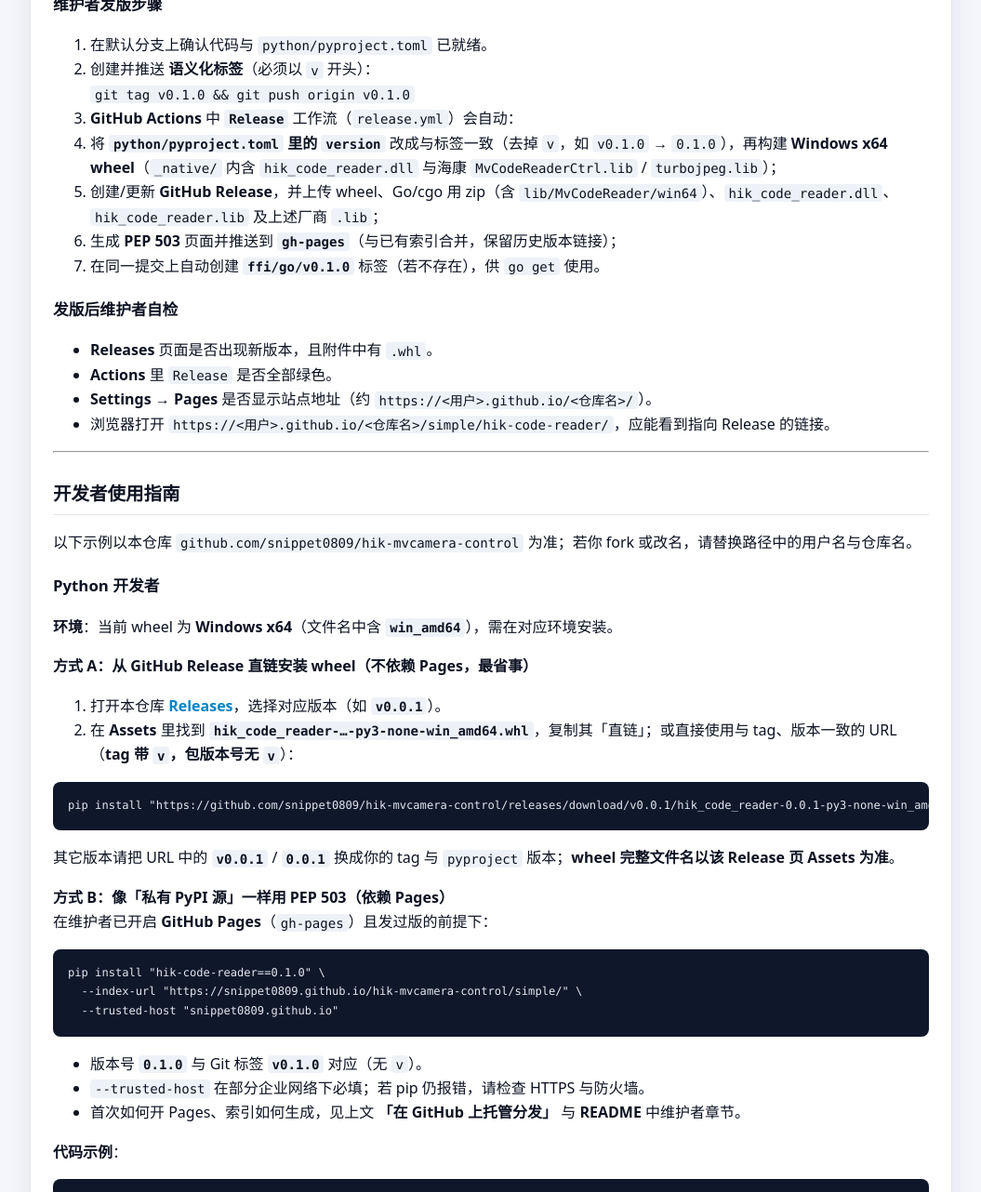
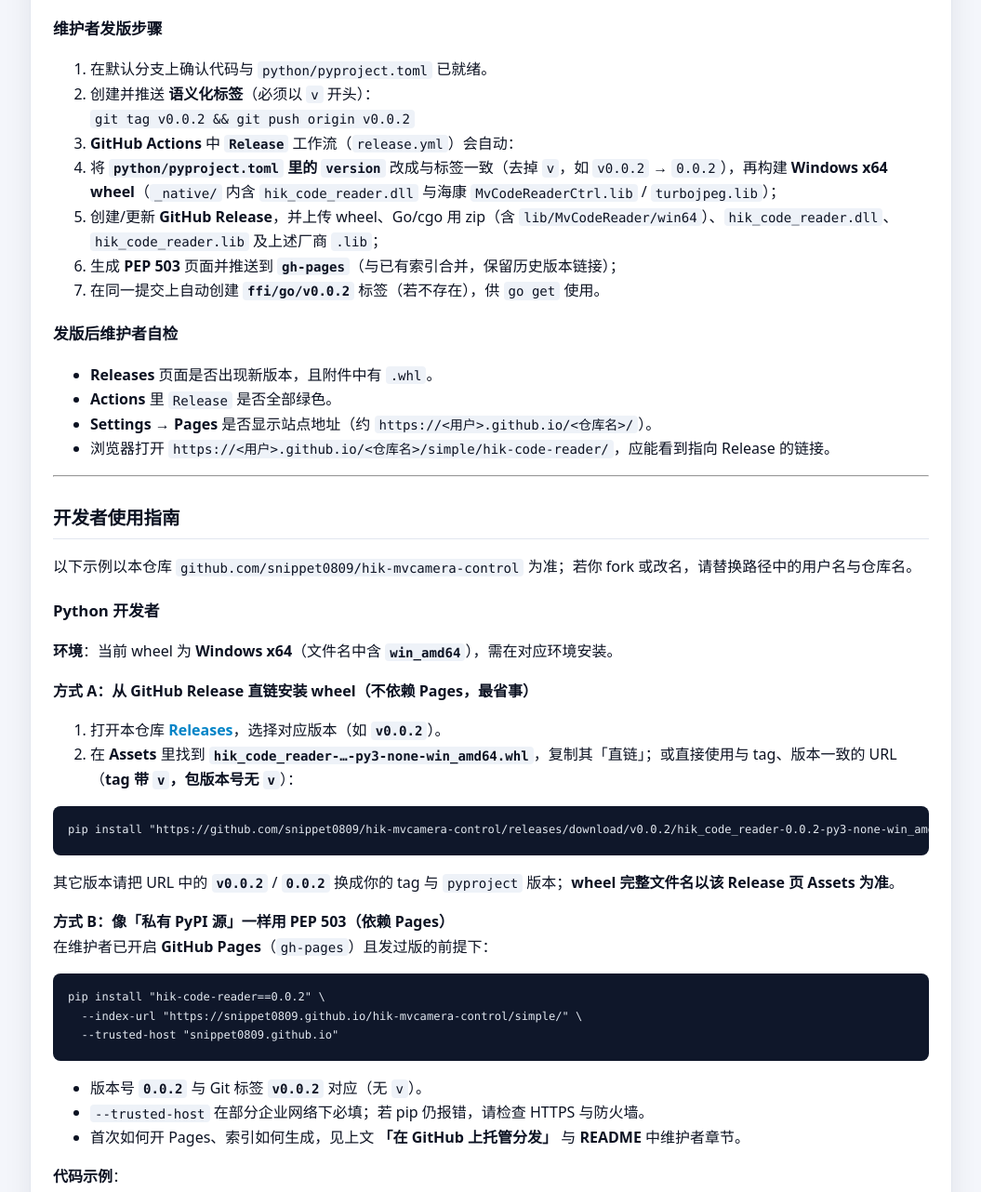
Before and after one commit to snippet0809/hik-mvcamera-control, a plain HTML site: page index.html in a window 1280 px wide. Shown: the part 3285-4567 px from the top of the page at 93% size, without its empty margins (112-1167 px from the left). Drawn offline with Linux system fonts and the light colour scheme.

Commit message:
deploy: 9ef796a3b9c7a34c16f49a638a6dfd0c75563a42

```diff
--- a/index.html
+++ b/index.html
@@ -314,7 +314,7 @@
 <ul>
 <li><strong>枚举设备</strong>：<code>enumDevice()</code>，返回序列号与 GigE 导出 IP 等信息（见 <code>src/code_reader/device_info.cpp</code>）。</li>
 <li><strong>运行控制</strong>：<code>startDevice</code> / <code>stopDevice</code>（内部完成打开设备、注册图像回调、起停取流等；按序列号操作）。</li>
-<li><strong>读码回调</strong>：<code>registerImageCallback</code>（BCR 结果列表）；<strong>软触发</strong>：<code>triggerDevice</code>（仅当设备处于取流 Grabbing）。</li>
+<li><strong>读码回调</strong>：<code>registerImageCallbackForSerial</code>（按序列号注册 BCR 结果列表；未注册则静默丢弃）；<strong>软触发</strong>：<code>triggerDevice</code>（仅当设备处于取流 Grabbing）。</li>
 <li><strong>改参前置</strong>：<code>openDeviceForParameters</code> 将设备置为 <strong>Open</strong>（已 OpenDevice、未取流）。正在取流时须先 <code>stopDevice</code>，否则会抛 <code>std::logic_error</code>。</li>
 <li><strong>GigE 网络</strong>：<code>setIp</code> 改 IP/掩码/网关（与 GenICam 写参不同类；成功后常 <code>destroyDevice</code> 释放本地缓存）。</li>
 <li><strong>GenICam 写参</strong>：<code>setIntValue</code> / <code>setFloatValue</code> / <code>setBoolValue</code> / <code>setStringValue</code> / <code>setEnumValue</code> / <code>setEnumValueByString</code>（均须先处于 Open，约定同 <code>openDeviceForParameters</code>）。</li>
@@ -363,12 +363,12 @@
 <ol>
 <li>在默认分支上确认代码与 <code>python/pyproject.toml</code> 已就绪。  </li>
 <li>创建并推送 <strong>语义化标签</strong>（必须以 <code>v</code> 开头）：<br />
-<code>git tag v0.1.0 &amp;&amp; git push origin v0.1.0</code>  </li>
+<code>git tag v0.0.2 &amp;&amp; git push origin v0.0.2</code>  </li>
 <li><strong>GitHub Actions</strong> 中 <strong><code>Release</code></strong> 工作流（<code>release.yml</code>）会自动：  </li>
-<li>将 <strong><code>python/pyproject.toml</code> 里的 <code>version</code></strong> 改成与标签一致（去掉 <code>v</code>，如 <code>v0.1.0</code> → <code>0.1.0</code>），再构建 <strong>Windows x64 wheel</strong>（<code>_native/</code> 内含 <code>hik_code_reader.dll</code> 与海康 <code>MvCodeReaderCtrl.lib</code> / <code>turbojpeg.lib</code>）；  </li>
+<li>将 <strong><code>python/pyproject.toml</code> 里的 <code>version</code></strong> 改成与标签一致（去掉 <code>v</code>，如 <code>v0.0.2</code> → <code>0.0.2</code>），再构建 <strong>Windows x64 wheel</strong>（<code>_native/</code> 内含 <code>hik_code_reader.dll</code> 与海康 <code>MvCodeReaderCtrl.lib</code> / <code>turbojpeg.lib</code>）；  </li>
 <li>创建/更新 <strong>GitHub Release</strong>，并上传 wheel、Go/cgo 用 zip（含 <code>lib/MvCodeReader/win64</code>）、<code>hik_code_reader.dll</code>、<code>hik_code_reader.lib</code> 及上述厂商 <code>.lib</code>；  </li>
 <li>生成 <strong>PEP 503</strong> 页面并推送到 <strong><code>gh-pages</code></strong>（与已有索引合并，保留历史版本链接）；  </li>
-<li>在同一提交上自动创建 <strong><code>ffi/go/v0.1.0</code></strong> 标签（若不存在），供 <code>go get</code> 使用。</li>
+<li>在同一提交上自动创建 <strong><code>ffi/go/v0.0.2</code></strong> 标签（若不存在），供 <code>go get</code> 使用。</li>
 </ol>
 <h3>发版后维护者自检</h3>
 <ul>
@@ -384,20 +384,20 @@
 <p><strong>环境</strong>：当前 wheel 为 <strong>Windows x64</strong>（文件名中含 <strong><code>win_amd64</code></strong>），需在对应环境安装。</p>
 <p><strong>方式 A：从 GitHub Release 直链安装 wheel（不依赖 Pages，最省事）</strong>  </p>
 <ol>
-<li>打开本仓库 <strong><a href="https://github.com/snippet0809/hik-mvcamera-control/releases">Releases</a></strong>，选择对应版本（如 <strong><code>v0.0.1</code></strong>）。  </li>
+<li>打开本仓库 <strong><a href="https://github.com/snippet0809/hik-mvcamera-control/releases">Releases</a></strong>，选择对应版本（如 <strong><code>v0.0.2</code></strong>）。  </li>
 <li>在 <strong>Assets</strong> 里找到 <strong><code>hik_code_reader-…-py3-none-win_amd64.whl</code></strong>，复制其「直链」；或直接使用与 tag、版本一致的 URL（<strong>tag 带 <code>v</code>，包版本号无 <code>v</code></strong>）：</li>
 </ol>
-<pre><code class="language-bash">pip install &quot;https://github.com/snippet0809/hik-mvcamera-control/releases/download/v0.0.1/hik_code_reader-0.0.1-py3-none-win_amd64.whl&quot;
+<pre><code class="language-bash">pip install &quot;https://github.com/snippet0809/hik-mvcamera-control/releases/download/v0.0.2/hik_code_reader-0.0.2-py3-none-win_amd64.whl&quot;
 </code></pre>
-<p>其它版本请把 URL 中的 <strong><code>v0.0.1</code></strong> / <strong><code>0.0.1</code></strong> 换成你的 tag 与 <code>pyproject</code> 版本；<strong>wheel 完整文件名以该 Release 页 Assets 为准</strong>。</p>
+<p>其它版本请把 URL 中的 <strong><code>v0.0.2</code></strong> / <strong><code>0.0.2</code></strong> 换成你的 tag 与 <code>pyproject</code> 版本；<strong>wheel 完整文件名以该 Release 页 Assets 为准</strong>。</p>
 <p><strong>方式 B：像「私有 PyPI 源」一样用 PEP 503（依赖 Pages）</strong><br />
 在维护者已开启 <strong>GitHub Pages</strong>（<code>gh-pages</code>）且发过版的前提下：</p>
-<pre><code class="language-bash">pip install &quot;hik-code-reader==0.1.0&quot; \
+<pre><code class="language-bash">pip install &quot;hik-code-reader==0.0.2&quot; \
   --index-url &quot;https://snippet0809.github.io/hik-mvcamera-control/simple/&quot; \
   --trusted-host &quot;snippet0809.github.io&quot;
 </code></pre>
 <ul>
-<li>版本号 <strong><code>0.1.0</code></strong> 与 Git 标签 <strong><code>v0.1.0</code></strong> 对应（无 <code>v</code>）。  </li>
+<li>版本号 <strong><code>0.0.2</code></strong> 与 Git 标签 <strong><code>v0.0.2</code></strong> 对应（无 <code>v</code>）。  </li>
 <li><code>--trusted-host</code> 在部分企业网络下必填；若 pip 仍报错，请检查 HTTPS 与防火墙。  </li>
 <li>首次如何开 Pages、索引如何生成，见上文 <strong>「在 GitHub 上托管分发」</strong> 与 <strong>README</strong> 中维护者章节。</li>
 </ul>
@@ -419,7 +419,7 @@ print(cr.enum_devices())
 <pre><code class="language-text">github.com/snippet0809/hik-mvcamera-control/ffi/go
 </code></pre>
 <p><strong>安装指定版本</strong>（与已发布的 <strong><code>vX.Y.Z</code></strong> / 自动打的 <strong><code>ffi/go/vX.Y.Z</code></strong> 一致）：</p>
-<pre><code class="language-bash">go get github.com/snippet0809/hik-mvcamera-control/ffi/go@v0.1.0
+<pre><code class="language-bash">go get github.com/snippet0809/hik-mvcamera-control/ffi/go@v0.0.2
 </code></pre>
 <p><strong>代码中导入</strong>：</p>
 <pre><code class="language-go">import &quot;github.com/snippet0809/hik-mvcamera-control/ffi/go/hikcr&quot;
@@ -428,6 +428,7 @@ print(cr.enum_devices())
 <ul>
 <li><strong>cgo</strong>：需本机可链接 <code>hik_code_reader</code>（<code>.lib</code> + 运行时 <code>dll</code>）；<strong>C 编译器用 MinGW <code>gcc</code> 等</strong>，与用 MSVC 编出的 <code>hik_code_reader.dll</code> 不矛盾。<strong>Release</strong> 附件中的 zip 含 <code>ffi/go</code> 与 <code>include/hik_code_reader</code>，可与同版 <code>dll</code>/<code>lib</code> 一起用于集成。  </li>
 <li><strong>Windows 运行时 DLL</strong>：<code>hikcr</code> 在 cgo 加载前会按与上文 <strong>Python（Windows）</strong> 相同的规则调用 <code>AddDllDirectory</code>（<code>GENICAM_GENTL*</code>、<code>MVCAM_GENICAM_CLPROTOCOL</code>、<code>Path</code> 启发式，以及 <strong><code>HIK_CODE_READER_DLL</code></strong> 所在目录），便于解析 <code>MvCodeReaderCtrl.dll</code> 等依赖。  </li>
+<li><strong>BCR 回调</strong>：<code>RegisterBcrCallbackForSerial(序列号, func)</code> 按序列号绑定；未注册序列号上的读码结果静默丢弃。  </li>
 <li><strong>私有仓库</strong>：<br />
 <code>go env -w GOPRIVATE=github.com/snippet0809/*</code><br />
   必要时配置 Git 使用 SSH 或带 token 的 HTTPS。</li>
```
